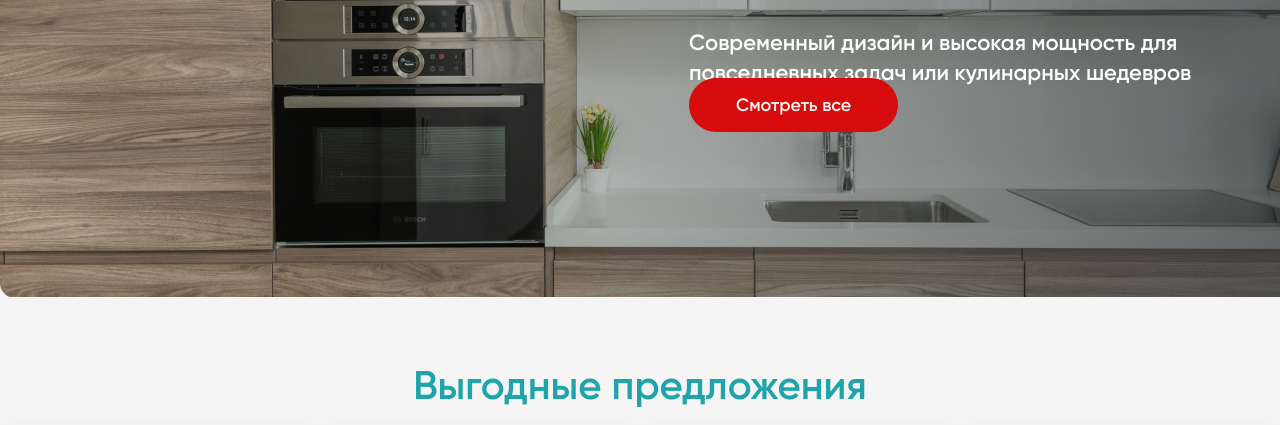
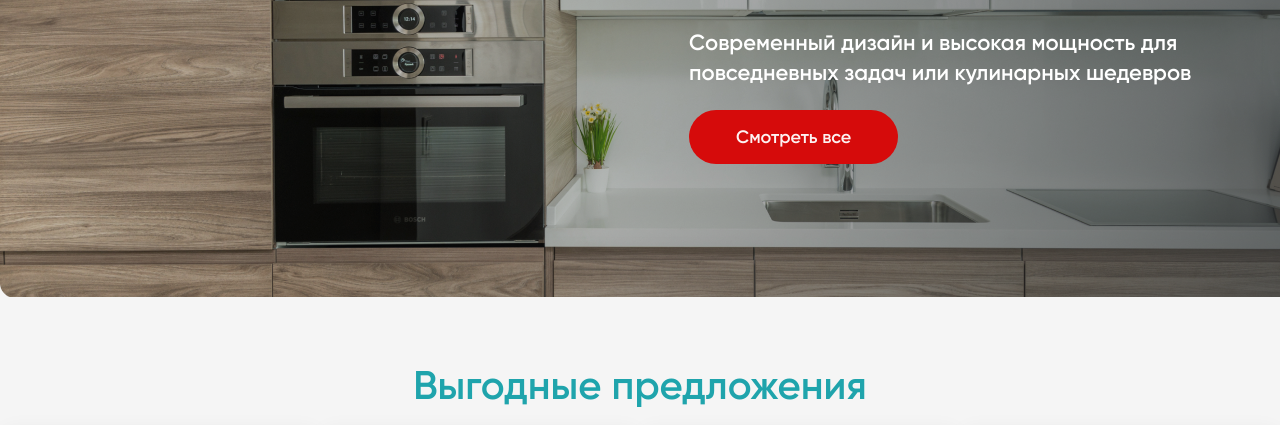
Before and after one commit to abdumaliktemirov/RUS-mail.ru, a plain HTML site: page index.html in a window 1280 px wide. Shown: the part 375-800 px from the top of the page. Drawn offline with Linux system fonts and the light colour scheme; files whose address does not match are found by name.

Commit message:
Descktop full start

```diff
--- a/css/main.css
+++ b/css/main.css
@@ -19,7 +19,6 @@ body {
 
 .wrapper {
     margin: 0 auto;
-    margin-bottom: 1000px;
 }
 
 .container {
@@ -203,11 +202,12 @@ body {
     color: #FFFFFF;
 }
 
-.microwave-info__title p {
+.microwave-info__title .microwave-info__desc {
     font-weight: 600;
     font-size: 22px;
     line-height: 30px;
     color: #FFFFFF;
+    margin-bottom: 32px;
 }
 
 .microwave-info__title a {
@@ -218,8 +218,13 @@ body {
     font-size: 18px;
     line-height: 35px;
     color: rgba(255, 255, 255, 0.95);
-    margin-top: 36px;
+    margin-top: 50px;
 }
+.microwave-info__desc{
+    max-width: 505px;
+}
+
+
 
 /* Offers seris */
 .offers-wrap {
--- a/index.html
+++ b/index.html
@@ -71,8 +71,7 @@
                     <div class="microwave-wrap__info">
                         <div class="microwave-info__title">
                             <h1>Микроволновые печи</h1>
-                            <p>Современный дизайн и высокая мощность для </p>
-                            <p> повседневных задач или кулинарных шедевров</p>
+                            <p class="microwave-info__desc">Современный дизайн и высокая мощность для повседневных задач или кулинарных шедевров</p>
                             <a href="#!">Смотреть все</a>
                         </div>
                     </div>
```
